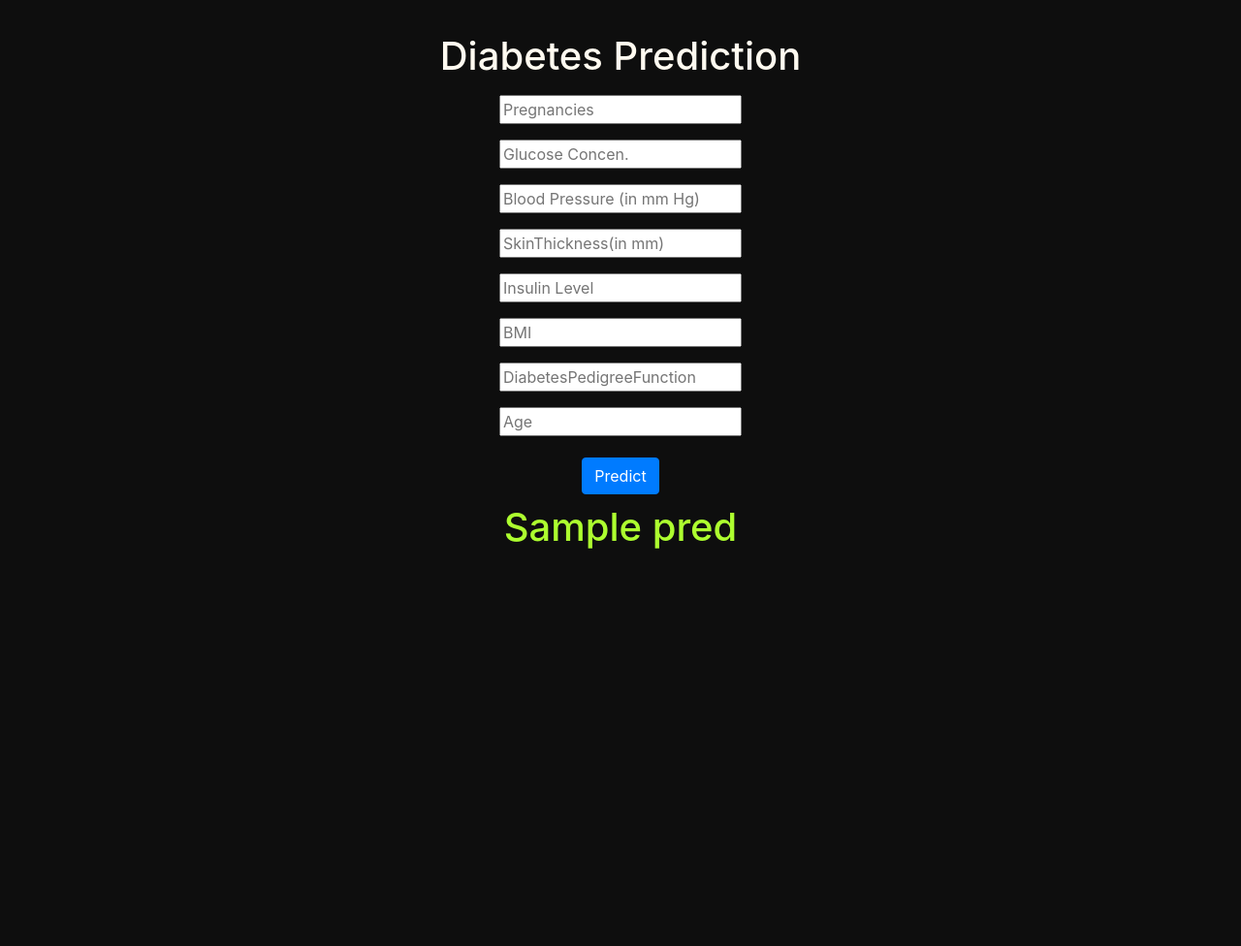
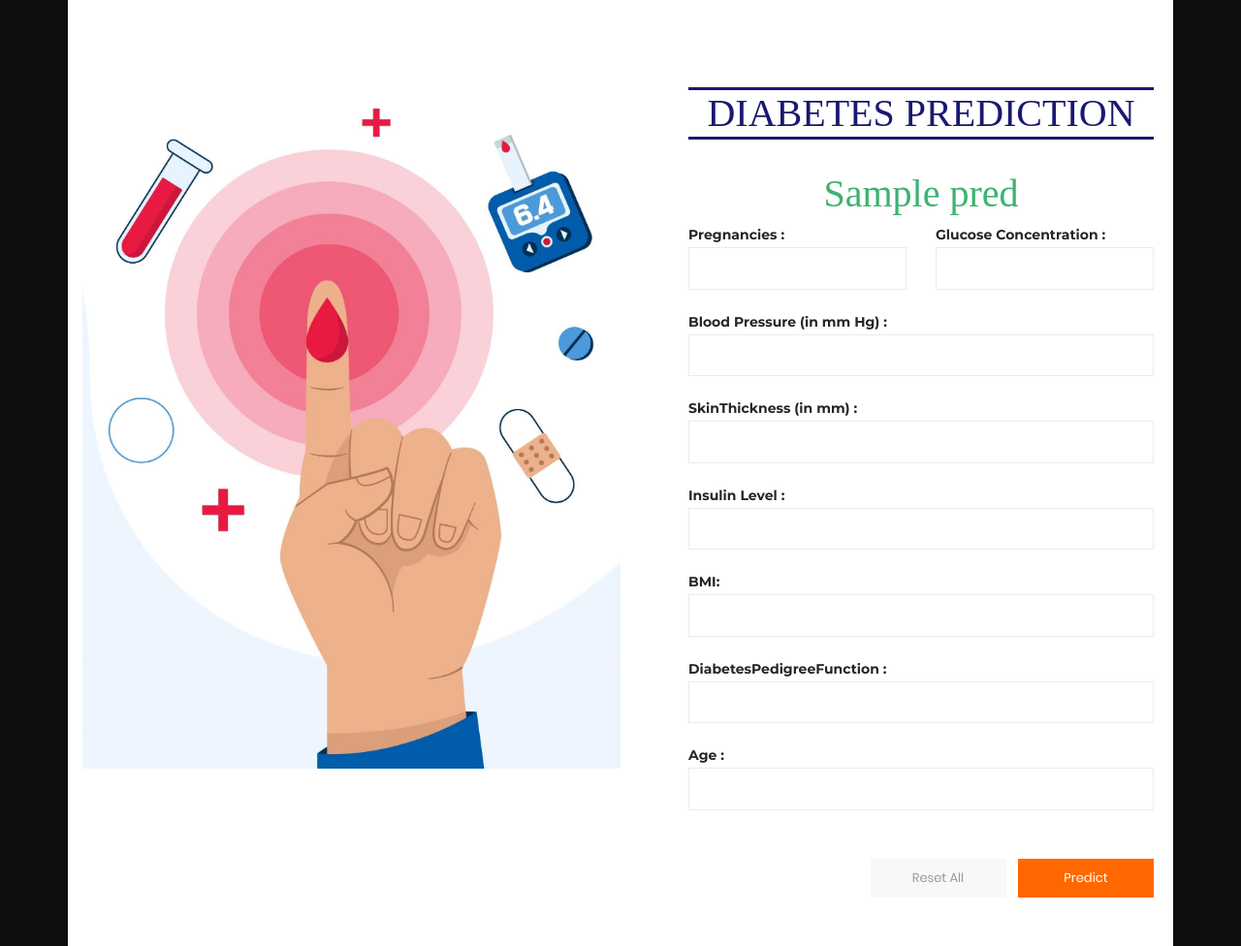
Before and after one commit to Anand-ark/Health-Mate-Webapp-Using-Django, a Django app: template templates/App/diabetes.html in a window 1280 px wide. Shown: the part 56-1032 px from the top of the page at 97% size. Before the commit the page ends 622 px from the top, so only its background shows below. Run offline with Django 3.2, Linux system fonts and the light colour scheme; the template is opened without the code that fills it: most values are stand-ins (such as "Sample title", 1, 10 or a date in 2020); parts of the project's set-up code (start-up, migrations or seed data) failed here and were passed over.

Commit message:
Update diabetes.html

```diff
--- a/templates/App/diabetes.html
+++ b/templates/App/diabetes.html
@@ -1,30 +1,83 @@
 {% extends 'base.html' %}
+{% block title %}About{% endblock title %}
+{% block content %}
+<!DOCTYPE html>
+<html lang="en">
+<head>
+    <meta charset="UTF-8">
+    <meta name="viewport" content="width=device-width, initial-scale=1.0">
+    <meta http-equiv="X-UA-Compatible" content="ie=edge">
+    <title>Sign Up Form by Colorlib</title>
 
-{% block title %}Diabetes{% endblock title %}
+    <!-- Font Icon -->
+    {% load static %}
+    <link rel="stylesheet" href="{% static 'fonts/material-icon/css/material-design-iconic-font.min.css' %}">
 
-{% block content %}
-<style>
-    p{
-    margin-top:10px;
-</style>
-<!--{% load static %}
-<div class="container-fluid px-0">
-    <h1>Malaria</h1>
-</div>-->
-<br><h1 style="text-align:center"><p style="color:FloralWhite;">Diabetes Prediction</p></h1>
-<form action="predict" align="center">
-    <p></p><input type="text" name="Pregnancies" placeholder="Pregnancies" required="required" style="width:250px;">
-    <p></p><input type="text" name="Glucose" placeholder="Glucose Concen." required="required" style="width:250px;">
-    <p></p><input type="text" name="BloodPressure" placeholder="Blood Pressure (in mm Hg)" required="required" style="width:250px;">
-    <p></p><input type="text" name="SkinThickness" placeholder="SkinThickness(in mm)" required="required"style="width:250px;">
-    <p></p><input type="text" name="Insulin" placeholder="Insulin Level" required="required" style="width:250px;">
-    <p></p><input type="text" name="BMI" placeholder="BMI" required="required" style="width:250px;">
-    <p></p><input type="text" name="DiabetesPedigreeFunction" placeholder="DiabetesPedigreeFunction" required="required" style="width:250px;">
-    <p></p><input type="text" name="Age" placeholder="Age" required="required" style="width:250px;">
-    <p></p><button type="submit" class="btn btn-primary" style="margin-top: 0.5%;">Predict</button>
-</form>
+    <!-- Main css -->
+    <link rel="stylesheet" href="{% static 'css/style.css' %}">
+</head>
+<body>
 
-            <h1 style="text-align:center; color:GreenYellow;"><p>{{ pred }}</p></h1>
+    <div class="main">
+        <div class="container">
+            <div class="signup-content">
+                <div class="signup-img">
+                    <img src="media/85.jpg" alt="">
+                </div>
+                <div class="signup-form">
+                    <form action="predict" class="register-form" id="register-form">
+                        {% csrf_token %}
+                        <h1 style="text-align:center; border-bottom-style: solid; border-top-style: solid;font-family:Geometr415 Blk BT; color:MidnightBlue;"> DIABETES PREDICTION </h1><br>
+                        <h1 style= "text-align:center;  font-family:Geometr415 Blk BT; color:MediumSeaGreen;">{{ pred }}</h1>
+                        <div class="form-row">
+                            <div class="form-group">
+                                <label for="name">Pregnancies :</label>
+                                <input type="text" name="Pregnancies" id="name" required/>
+                            </div>
+                            <div class="form-group">
+                                <label for="father_name">Glucose Concentration :</label>
+                                <input type="text" name="Glucose" id="father_name" required/>
+                            </div>
+                        </div>
+                        <div class="form-group">
+                            <label for="address">Blood Pressure (in mm Hg) :</label>
+                            <input type="text" name="BloodPressure" id="address" required/>
+                        </div>
+                        <div class="form-group">
+                            <label for="address">SkinThickness (in mm) :</label>
+                            <input type="text" name="SkinThickness" id="address" required/>
+                        </div>
+                        <div class="form-group">
+                            <label for="address">Insulin Level :</label>
+                            <input type="text" name="Insulin" id="address" required/>
+                        </div>
+                        <div class="form-group">
+                            <label for="address">BMI:</label>
+                            <input type="text" name="BMI" id="address" required/>
+                        </div>
+                        <div class="form-group">
+                            <label for="address">DiabetesPedigreeFunction :</label>
+                            <input type="text" name="DiabetesPedigreeFunction" id="address" required/>
+                        </div>
+                        <div class="form-group">
+                            <label for="address">Age :</label>
+                            <input type="text" name="Age" id="address" required/>
+                        </div>
+                        <div class="form-submit">
+                            <input type="submit" value="Reset All" class="submit" name="reset" id="reset" />
+                            <input type="submit" value="Predict" class="submit" name="submit" id="submit" />
+                        </div>
+                    </form>
+
+                </div>
+            </div>
+        </div>
+
     </div>
 
-    {% endblock content %}
+    <!-- JS -->
+    <script src="{% static 'vendor/jquery/jquery.min.js' %}"></script>
+    <script src="{% static 'js/main.js' %}"></script>
+</body><!-- This templates was made by Colorlib (https://colorlib.com) -->
+</html>
+{% endblock content %}
```
